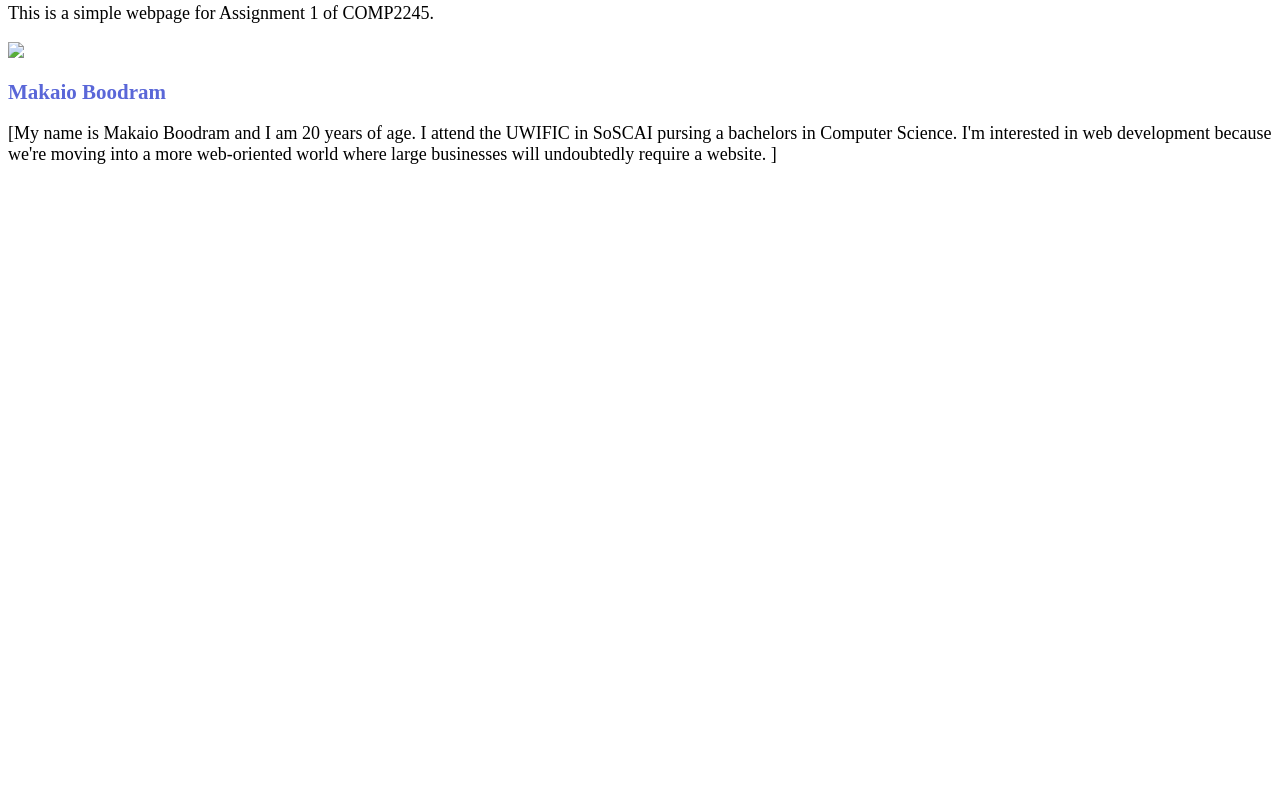
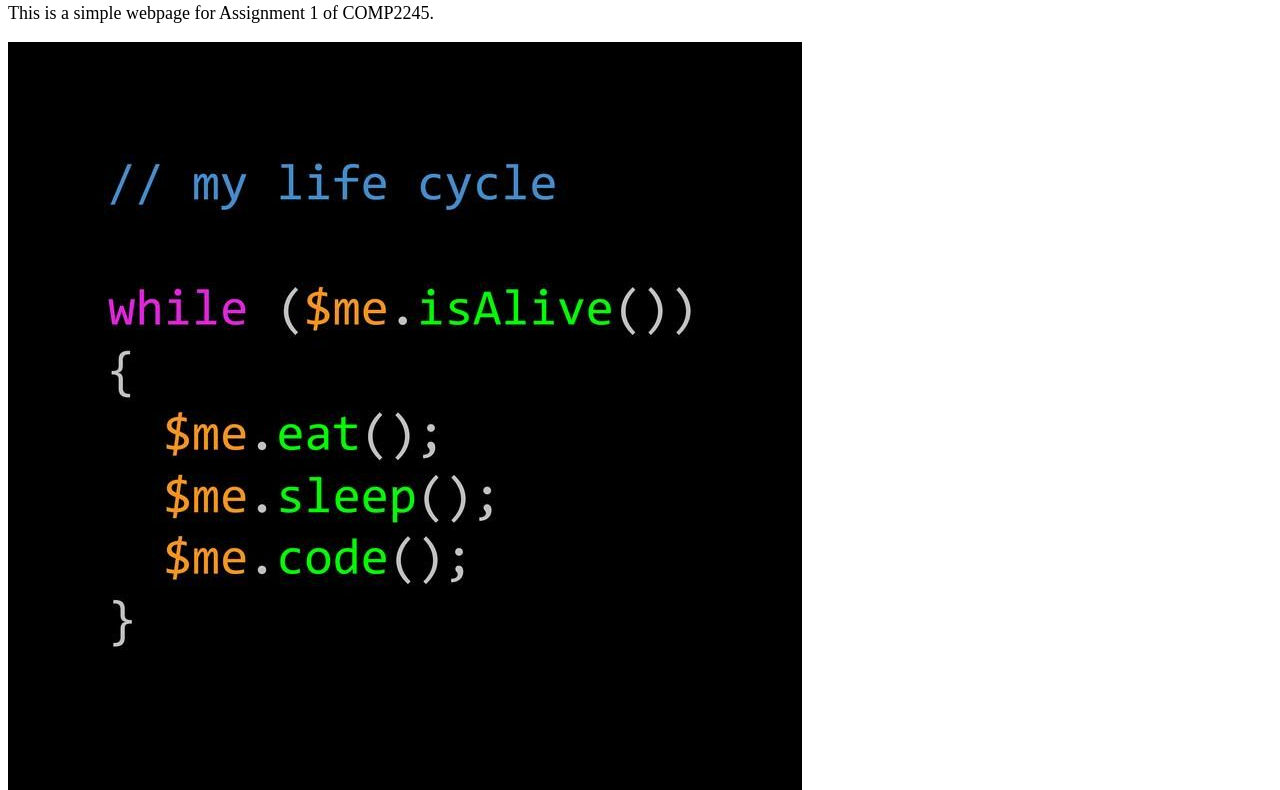
Before and after one commit to Kaio268/comp2245-assignment1, a plain HTML site: page index.html in a window 1280 px wide. Shown: the part 58-848 px from the top of the page. Before the commit the page ends 800 px from the top, so only its background shows below. Drawn offline with Linux system fonts and the light colour scheme; files whose address does not match are found by name.

Commit message:
index.html

```diff
--- a/index.html
+++ b/index.html
@@ -11,7 +11,7 @@
  <header>
      <h1>COMP2245 Assignment 1</h1>
      <p>This is a simple webpage for Assignment 1 of COMP2245.</p>
-     <img src="C:/Users/Kaio/Documents/UWI/Year 2/COMP 2245/Git repository/comp2245-assignment1/EatSleepCode.jpg">
+     <img src="C:/Users/Kaio/Documents/UWI/Year 2/COMP 2245/Git repository/comp2245-assignment1/myLifeCycle.jpg">
  </header>
  <main>
  <h2>Makaio Boodram</h2>
```
